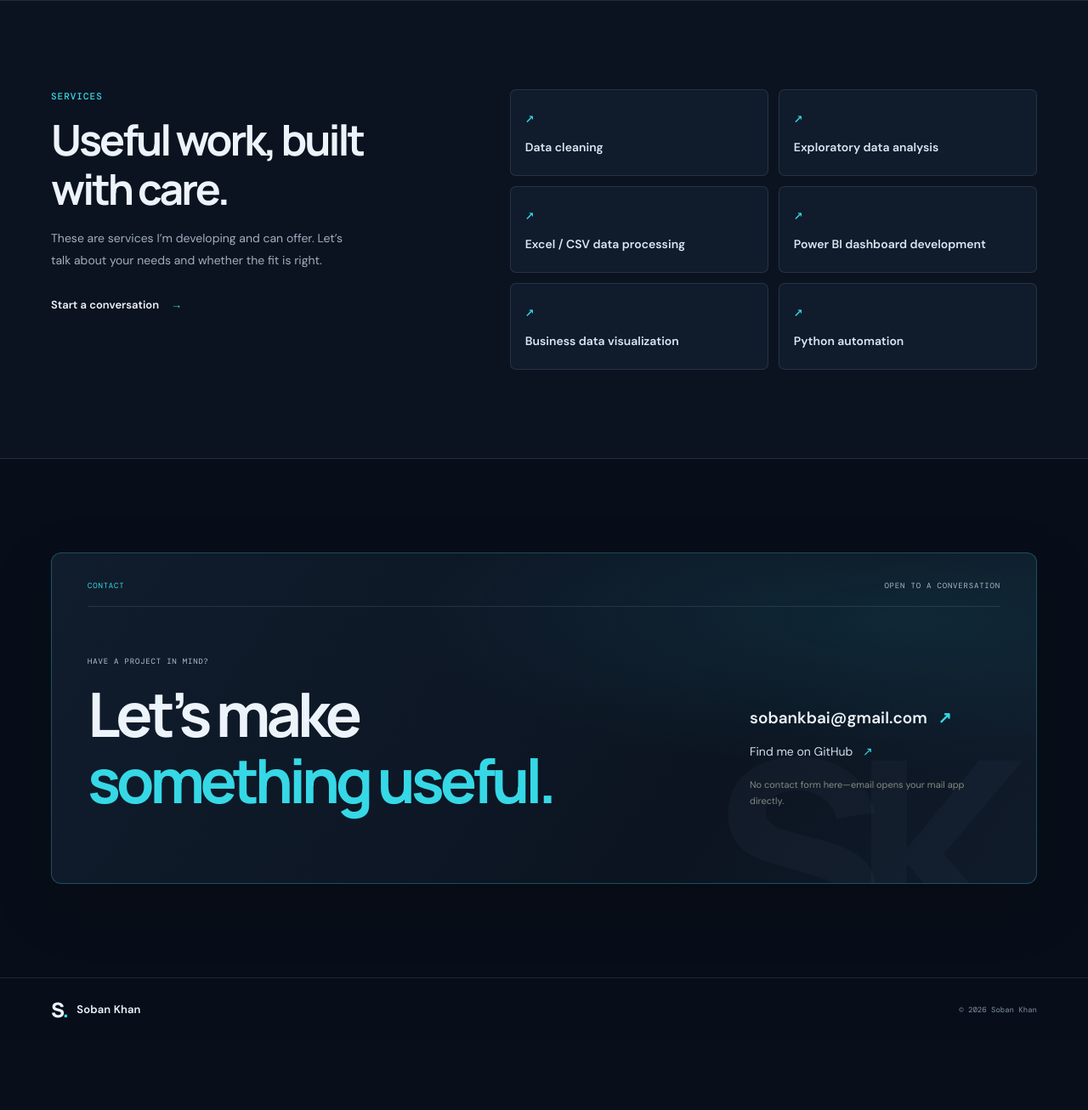
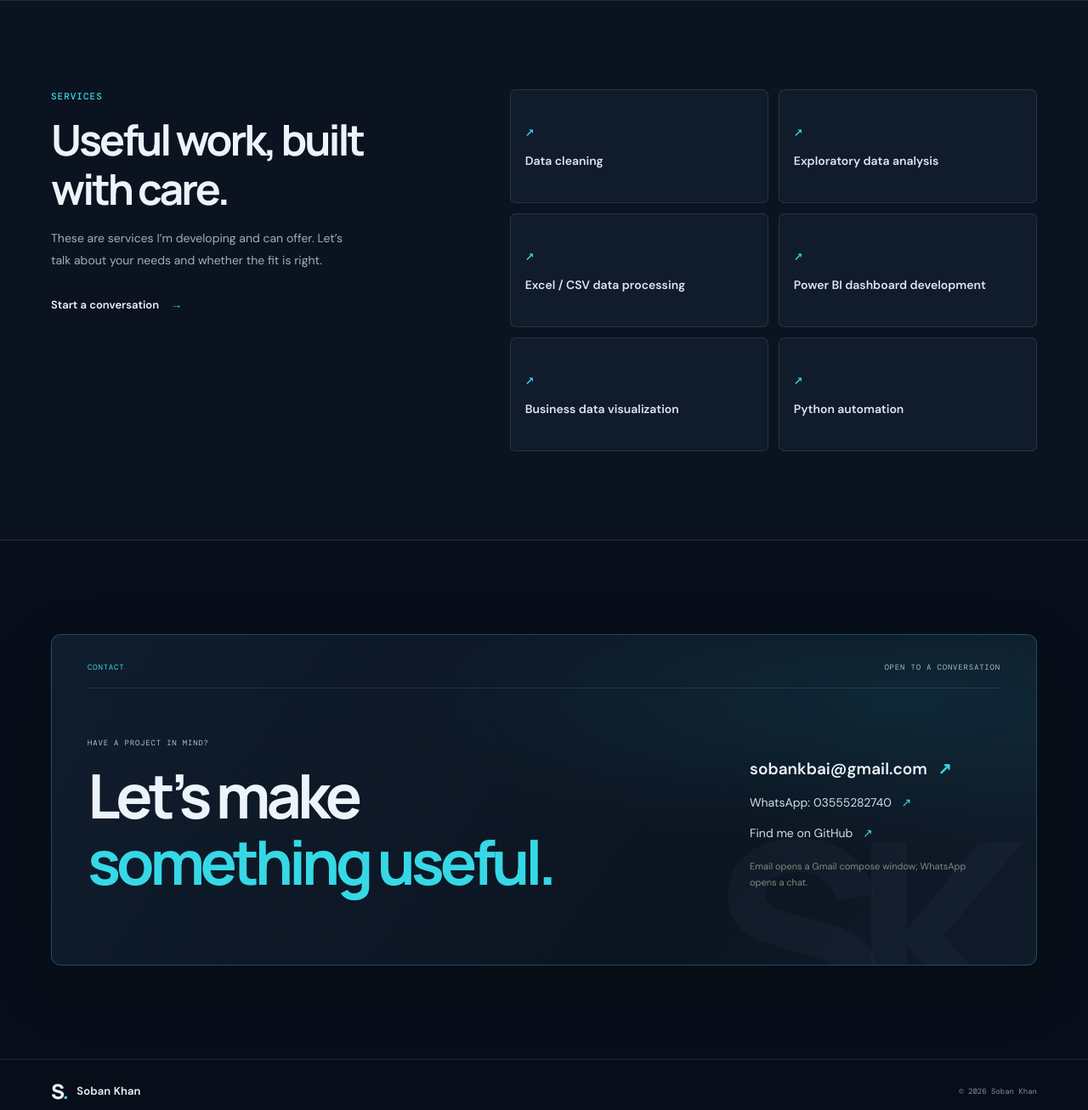
Before and after one commit to sobankhan169910-cell/MY_Data_Analytic_protfolio, a Flask app: page / in a window 1280 px wide. Shown: the part 3089-4395 px from the top of the page at 85% size. Before the commit the page ends 4287 px from the top, so only its background shows below. Run offline with Flask 3, Linux system fonts and the light colour scheme.

Commit message:
portfolio updated

```diff
--- a/app.py
+++ b/app.py
@@ -110,6 +110,8 @@ def inject_site_details():
         "current_year": datetime.now().year,
         "github_url": "https://github.com/sobankhan169910-cell",
         "email_address": "sobankbai@gmail.com",
+        "whatsapp_number": "03555282740",
+        "whatsapp_url": "https://wa.me/923555282740",
     }
 
 
--- a/static/css/style.css
+++ b/static/css/style.css
@@ -143,6 +143,7 @@ img { display: block; max-width: 100%; }
 .service-list { margin: 0; padding: 0; border-top: 1px solid var(--line); list-style: none; }
 .service-list li { min-height: 66px; display: grid; grid-template-columns: 1fr 24px; align-items: center; border-bottom: 1px solid var(--line); font-size: clamp(16px, 1.8vw, 20px); font-weight: 600; transition: padding .2s ease, color .2s ease; }
 .service-list li:hover { padding-inline: 8px; color: var(--accent); }
+.service-list .service-card > a { width: 100%; min-height: inherit; display: inherit; grid-column: 1 / -1; grid-template-columns: inherit; flex: 1; flex-direction: inherit; align-items: inherit; justify-content: inherit; gap: inherit; color: inherit; text-decoration: none; }
 
 .contact-section { padding-top: 120px; padding-bottom: 125px; }
 .contact-panel { position: relative; overflow: hidden; min-height: 370px; padding: 31px 40px 46px; border: 1px solid rgba(196,240,107,.28); background: linear-gradient(120deg, #1b2018 0%, #171a17 65%, #1c2119 100%); }
--- a/templates/index.html
+++ b/templates/index.html
@@ -17,7 +17,7 @@
           <a class="social-link" href="{{ github_url }}" target="_blank" rel="noopener noreferrer" aria-label="Soban Khan on GitHub">
             <svg viewBox="0 0 24 24" aria-hidden="true"><path d="M12 .9a11.1 11.1 0 0 0-3.51 21.63c.56.1.76-.24.76-.54v-2.08c-3.1.67-3.76-1.32-3.76-1.32-.5-1.29-1.24-1.64-1.24-1.64-1.02-.7.08-.69.08-.69 1.13.08 1.73 1.16 1.73 1.16 1 .1.99 1.83 3.15 1.38.1-.72.39-1.21.7-1.49-2.48-.28-5.09-1.24-5.09-5.52 0-1.22.44-2.22 1.16-3-.12-.29-.5-1.43.11-2.97 0 0 .94-.3 3.05 1.15a10.6 10.6 0 0 1 5.55 0c2.11-1.45 3.04-1.15 3.04-1.15.61 1.54.23 2.68.12 2.97.72.78 1.15 1.78 1.15 3.01 0 4.29-2.61 5.23-5.1 5.5.4.35.75 1.03.75 2.08V22c0 .3.2.65.77.54A11.1 11.1 0 0 0 12 .9Z"/></svg>
           </a>
-          <a class="social-link" href="mailto:{{ email_address }}" aria-label="Email Soban Khan">
+          <a class="social-link" href="https://mail.google.com/mail/?view=cm&amp;fs=1&amp;to={{ email_address|urlencode }}" target="_blank" rel="noopener noreferrer" aria-label="Compose email to Soban Khan in Gmail">
             <svg viewBox="0 0 24 24" aria-hidden="true"><path d="M3.5 5.5h17a1.5 1.5 0 0 1 1.5 1.5v10a1.5 1.5 0 0 1-1.5 1.5h-17A1.5 1.5 0 0 1 2 17V7a1.5 1.5 0 0 1 1.5-1.5Zm.1 2 8.4 6.1 8.4-6.1"/><path d="m3 17 6.2-5m11.8 5-6.2-5"/></svg>
           </a>
         </div>
@@ -103,7 +103,7 @@
       </div>
       <ul class="service-list">
         {% for service in services %}
-          <li class="service-card reveal-on-scroll"><span class="service-icon" aria-hidden="true">↗</span><span>{{ service }}</span></li>
+          <li class="service-card reveal-on-scroll"><a href="#contact"><span class="service-icon" aria-hidden="true">↗</span><span>{{ service }}</span></a></li>
         {% endfor %}
       </ul>
     </div>
@@ -118,9 +118,10 @@
           <h2>Let’s make<br><span class="accent-text">something useful.</span></h2>
         </div>
         <div class="contact-details">
-          <a class="contact-email" href="mailto:{{ email_address }}">{{ email_address }} <span aria-hidden="true">↗</span></a>
+          <a class="contact-email" href="https://mail.google.com/mail/?view=cm&amp;fs=1&amp;to={{ email_address|urlencode }}" target="_blank" rel="noopener noreferrer">{{ email_address }} <span aria-hidden="true">↗</span></a>
+          <a class="contact-github" href="{{ whatsapp_url }}" target="_blank" rel="noopener noreferrer">WhatsApp: {{ whatsapp_number }} <span aria-hidden="true">↗</span></a>
           <a class="contact-github" href="{{ github_url }}" target="_blank" rel="noopener noreferrer">Find me on GitHub <span aria-hidden="true">↗</span></a>
-          <p>No contact form here—email opens your mail app directly.</p>
+          <p>Email opens a Gmail compose window; WhatsApp opens a chat.</p>
         </div>
       </div>
       <div class="contact-decoration" aria-hidden="true">SK<span>.</span></div>
```
Also changed, not shown: static/images/profile.png.
